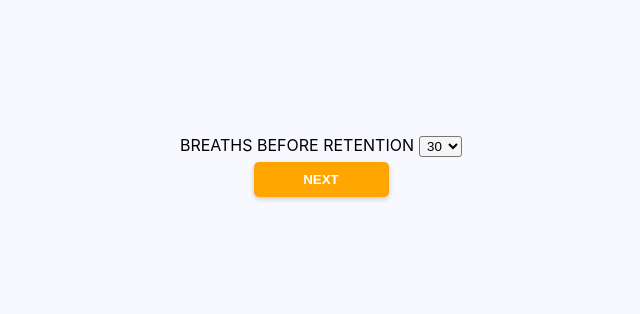
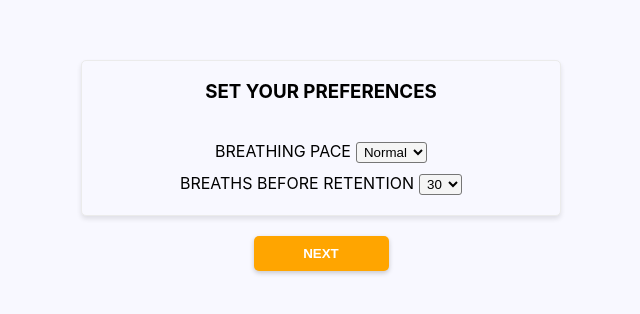
Before and after one commit to EyobABN/WHM-breathing_guide, a React (Create React App) app in the folder whm/: page / in a window 1280 px wide. Shown: the part 232-546 px from the top of the page, without its empty margins (319-959 px from the left). Built offline with nearby package versions, Linux system fonts and the light colour scheme.

Commit message:
Add ability to set breathing pace

```diff
--- a/whm/src/App/App.css
+++ b/whm/src/App/App.css
@@ -18,7 +18,6 @@ select {
   justify-content: center;
 }
 
-
 .button {
   display: block;
   background-color: orange;
@@ -32,3 +31,8 @@ select {
   border-radius: 5px;
   box-shadow: 0 2px 5px rgba(0, 0, 0, 0.2);
 }
+
+.title {
+  display: block;
+  padding-bottom: 15px;
+}
--- a/whm/src/App/Form/Form.css
+++ b/whm/src/App/Form/Form.css
@@ -0,0 +1,22 @@
+.form-elements {
+  width: 480px;
+  min-height: 100px;
+  height: auto;
+
+  display: flex;
+  align-items: center;
+  justify-content: center;
+  flex-direction: column;
+
+  background-color: ghostwhite;
+  border: 1px solid rgb(235, 235, 235);
+  border-radius: 5px;
+  box-shadow: 0 3px 5px rgba(0, 0, 0, 0.1);
+
+  padding-bottom: 15px;
+  margin-bottom: 15px;
+}
+
+.form-element {
+  margin: 5px;
+}
--- a/whm/src/App/Form/Form.js
+++ b/whm/src/App/Form/Form.js
@@ -1,9 +1,25 @@
 import React, { useState } from "react";
 import './Form.css'
 
+
+const PaceSelect = ({ paces, onChange }) => {
+  return (
+    <label className="form-element">
+      BREATHING PACE
+      <select defaultValue={'Normal'} onChange={onChange}>
+        {paces.map((pace) => (
+          <option key={pace} value={pace}>
+            {pace}
+          </option>
+        ))}
+      </select>
+    </label>
+  );
+};
+
 const BreathSelect = ({ numbers, onChange }) => {
   return (
-    <label>
+    <label className="form-element">
       BREATHS BEFORE RETENTION
       <select defaultValue={30} onChange={onChange}>
         {numbers.map((number) => (
@@ -17,7 +33,7 @@ const BreathSelect = ({ numbers, onChange }) => {
 };
 
 const Form = ({ setMainState, setFormSubmitted }) => {
-  const [ formState, setFormState ] = useState({ 'breaths': 30 });
+  const [ formState, setFormState ] = useState({ 'pace': 'Normal', 'breaths': 30 });
 
   const handleSubmit = (event) => {
     event.preventDefault();
@@ -25,13 +41,42 @@ const Form = ({ setMainState, setFormSubmitted }) => {
     setFormSubmitted(true);
   };
 
-    const handleNumberChange = (event) => {
-    setFormState({ ...formState, 'breaths': event.target.value });
+  const handlePaceChange = (event) => {
+    let breathLength;
+
+    switch (event.target.value) {
+      case 'Normal':
+        breathLength = 3;
+        break;
+      case 'Slow':
+        breathLength = 4;
+        break;
+      case 'Fast':
+        breathLength = 2;
+        break;
+      default:
+        breathLength = 3;
+    };
+    setFormState({ ...formState, 'pace': breathLength });
+  };
+
+  const handleNumberChange = (event) => {
+        setFormState({ ...formState, 'breaths': Number(event.target.value) });
   };
 
   return (
     <form className="form" onSubmit={handleSubmit}>
-      <BreathSelect numbers={[10, 20, 30, 40, 50, 60]} onChange={handleNumberChange} />
+      <div className="form-elements">
+        <h3 className="title">SET YOUR PREFERENCES</h3>
+        <PaceSelect
+          paces={['Slow', 'Normal', 'Fast']}
+          onChange={handlePaceChange}
+        />
+        <BreathSelect
+          numbers={[10, 20, 30, 40, 50, 60]}
+          onChange={handleNumberChange}
+        />
+      </div>
       <button type="submit" className="button">NEXT</button>
     </form>
   );
--- a/whm/src/App/Main/Main.css
+++ b/whm/src/App/Main/Main.css
@@ -1,22 +1,10 @@
-/* @keyframes breathe {
-  0% {
-    transform: scale(1);
-  }
-  50% {
-    transform: scale(1.2);
-  }
-  100% {
-    transform: scale(1);
-  }
-} */
-
 .bubble {
   position: relative;
 }
 
 .circle {
-  height: 250px;
-  width: 250px;
+  height: 200px;
+  width: 200px;
   border-radius: 50%;
   border: 5px solid orange;
 }
@@ -30,11 +18,6 @@
   color: orange;
 }
 
-/*
-.breathe {
-  animation: breathe 1s 10;
-} */
-
 .controls {
   margin: 50px;
 }
--- a/whm/src/App/Main/Main.js
+++ b/whm/src/App/Main/Main.js
@@ -7,18 +7,19 @@ import { motion, useAnimation } from 'framer-motion';
 const Main = ({ mainState }) => {
   const controls = useAnimation();
   const [isBreathing, setIsBreathing] = useState(false);
-  const breathLength = 4;
+  const breathLength = mainState.pace;
+
 
   const handlePlayClick = () => {
     console.log('handlePlayClick called');
     setIsBreathing(!isBreathing);
     if (!isBreathing) {
       controls.start({
-        scale: [1, 1.3, 1],
+        scale: [1, 1.2, 1],
         transition: {
           duration: breathLength,
           ease: 'easeInOut',
-          repeat: Number(mainState.breaths) - 1,
+          repeat: mainState.breaths - 1,
         },
       });
     } else {
@@ -31,7 +32,7 @@ const Main = ({ mainState }) => {
       <div style={{'margin': '50px'}}>{JSON.stringify(mainState)}</div>
       <motion.div animate={controls} className='bubble'>
         <div className='circle'></div>
-        { isBreathing ? <Counter maxCount={Number(mainState.breaths)} delay={breathLength * 1000}/> : '' }
+        { isBreathing ? <Counter maxCount={mainState.breaths} delay={breathLength * 1000}/> : '' }
       </motion.div>
       <div className='controls'>
         <button
```
